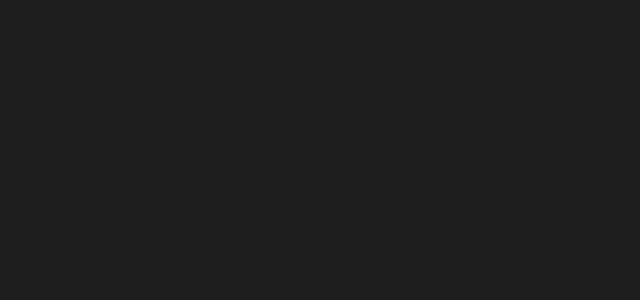
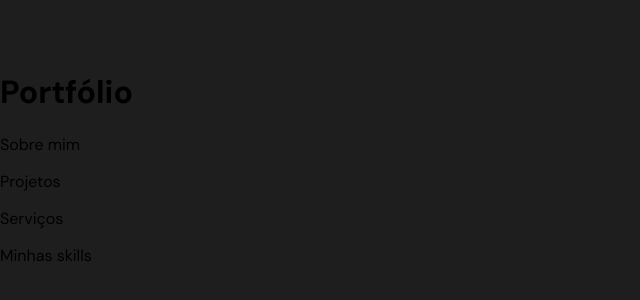
Before and after one commit to vanilo-ferreira/portfolio, a React (Vite) app: page / in a window 1280 px wide. Shown: the part 234-534 px from the top of the page, without its empty margins (0-640 px from the left). Built offline with nearby package versions, Linux system fonts and the light colour scheme.

Commit message:
feat: Create top of page

```diff
--- a/src/App.tsx
+++ b/src/App.tsx
@@ -2,6 +2,18 @@ function App() {
 
   return (
     <>
+      <header>
+        <div>
+          <h1>Portfólio</h1>
+        </div>
+
+        <nav>
+          <p>Sobre mim</p>
+          <p>Projetos</p>
+          <p>Serviços</p>
+          <p>Minhas skills</p>
+        </nav>
+      </header>
     </>
   )
 }
```
